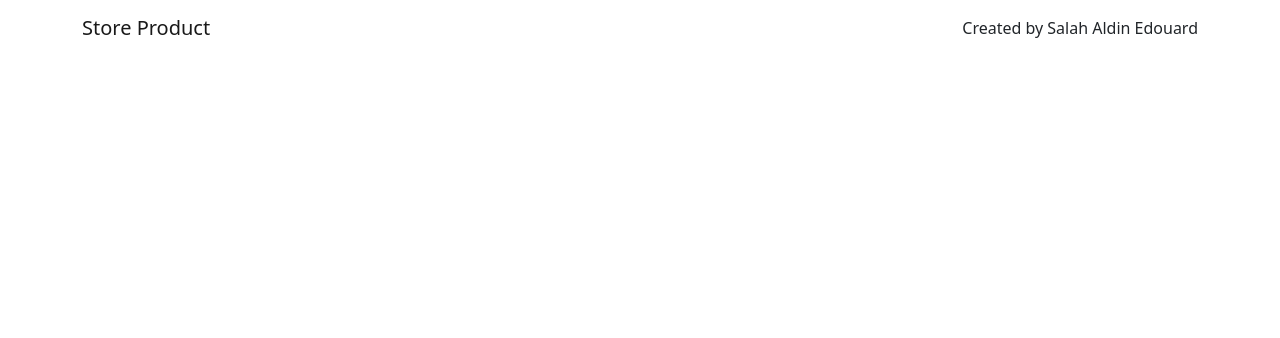
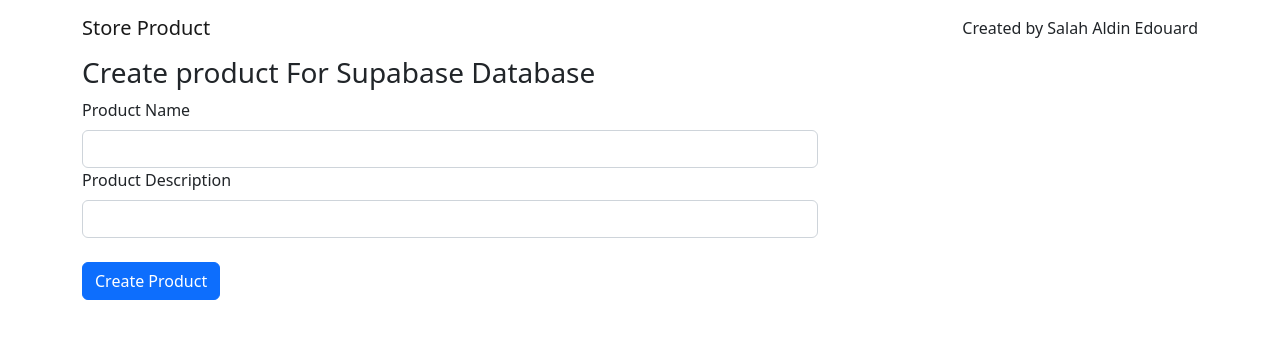
Before and after one commit to Salahed87/Supabase-DB, a React (Vite) app: page / in a window 1280 px wide. Shown: the top 338 px of the page. Built offline with nearby package versions, Linux system fonts and the light colour scheme.

Commit message:
add a row of product and description form

```diff
--- a/src/App.jsx
+++ b/src/App.jsx
@@ -1,4 +1,4 @@
-import { Navbar , Container, Nav ,  } from "react-bootstrap"
+import { Navbar , Container, Nav, Row, Form , Col, Button } from "react-bootstrap"
 import 'bootstrap/dist/css/bootstrap.min.css';
 export default function App() {
   return (
@@ -12,6 +12,27 @@ export default function App() {
         </Nav>
         </Container>
       </Navbar>
+      <Container>
+        <Row>
+          <Col xs ={12} md={8}>
+          <h3>Create product For Supabase Database</h3>
+          <Form.Label> Product Name</Form.Label>
+          <Form.Control
+            type="text"
+            id="name"
+            ></Form.Control>
+          <Form.Label> Product Description</Form.Label>
+          <Form.Control
+            type="text"
+            id="decription"
+            ></Form.Control>
+            <br />
+            <Button>Create Product</Button>
+            </Col>
+
+
+        </Row>
+      </Container>
 
     </div>
   )
```
